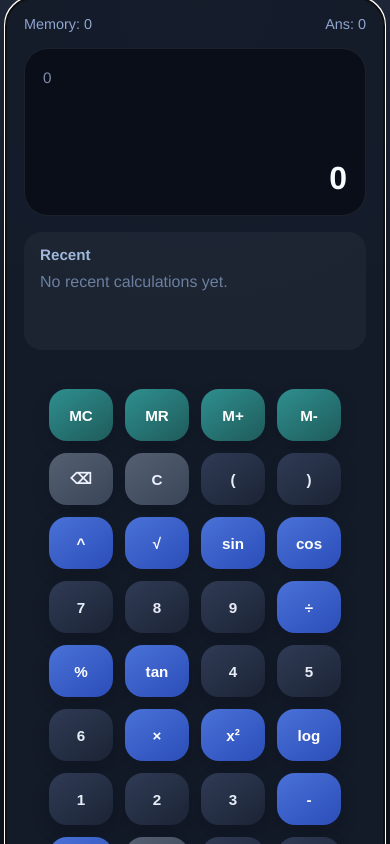
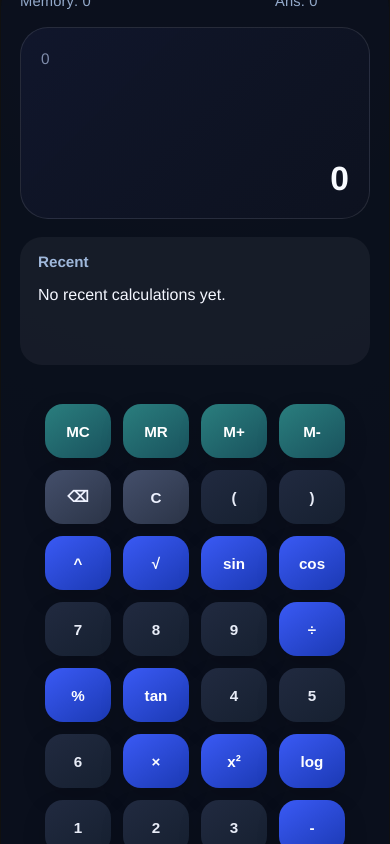
Before and after one commit to uttam-marakana/Calcy, a React (Vite) app: page / in a window 390 px wide. Shown: the top 844 px of the page. Built offline with nearby package versions, Linux system fonts and the light colour scheme.

Commit message:
Modified :: "App.jsx" file

```diff
--- a/src/App.css
+++ b/src/App.css
@@ -1,71 +1,107 @@
 body {
-  background: radial-gradient(circle at top, #283148 0%, #151c28 45%, #0f141d 100%);
+  background: radial-gradient(
+    circle at top,
+    #202537 0%,
+    #111826 48%,
+    #0b1220 100%
+  );
 }
 
 .app-shell {
   min-height: 100vh;
-  padding: 24px;
+  padding: 28px 20px;
   display: flex;
   flex-direction: column;
   align-items: center;
-  color: #f5f7fb;
+  color: #f4f7ff;
 }
 
 .app-header {
   max-width: 760px;
   width: 100%;
-  margin-bottom: 18px;
+  margin-bottom: 24px;
+  display: flex;
+  flex-direction: column;
+  align-items: center;
+  gap: 18px;
   text-align: center;
+}
+
+.logo-card {
+  width: 88px;
+  height: 88px;
+  border-radius: 22px;
+  background: rgba(255, 255, 255, 0.08);
+  border: 1px solid rgba(255, 255, 255, 0.08);
+  display: grid;
+  place-items: center;
+  box-shadow: 0 18px 36px rgba(0, 0, 0, 0.2);
+}
+
+.brand-logo {
+  width: 52px;
+  height: 52px;
+  object-fit: contain;
 }
 
 .eyebrow {
   margin: 0 0 8px;
   color: #8aa0c4;
   text-transform: uppercase;
-  letter-spacing: 0.2em;
-  font-size: 0.8rem;
+  letter-spacing: 0.22em;
+  font-size: 0.82rem;
 }
 
 h1 {
   margin: 0;
-  font-size: clamp(2.4rem, 4vw, 3.8rem);
+  font-size: clamp(2.6rem, 5vw, 4.2rem);
   letter-spacing: -0.04em;
 }
 
 .subtitle {
   margin: 10px auto 0;
   max-width: 640px;
-  color: #c2d0e6;
+  color: #c8d5ef;
   line-height: 1.7;
 }
 
 .calculator {
   width: min(100%, 520px);
-  padding: 22px;
-  border-radius: 28px;
-  background: rgba(20, 28, 42, 0.92);
+  padding: 24px;
+  border-radius: 34px;
+  background: rgba(11, 16, 29, 0.96);
   border: 1px solid rgba(255, 255, 255, 0.08);
-  box-shadow: 0 30px 60px rgba(0, 0, 0, 0.25);
+  box-shadow: 0 38px 70px rgba(0, 0, 0, 0.26);
 }
 
 .calculator-top {
   display: grid;
-  gap: 16px;
+  gap: 18px;
 }
 
 .status-bar {
   display: flex;
   justify-content: space-between;
-  font-size: 0.9rem;
-  color: #8fa4cf;
+  font-size: 0.92rem;
+  color: #94aacb;
+  letter-spacing: 0.01em;
+}
+
+.status-bar span {
+  min-width: 95px;
+  text-align: left;
 }
 
 .display-panel {
-  background: rgba(9, 14, 24, 0.9);
-  border: 1px solid rgba(255, 255, 255, 0.08);
-  border-radius: 24px;
-  padding: 22px 24px;
-  min-height: 130px;
+  background: linear-gradient(
+    135deg,
+    rgba(17, 23, 44, 0.96),
+    rgba(13, 18, 32, 0.98)
+  );
+  border: 1px solid rgba(255, 255, 255, 0.1);
+  border-radius: 28px;
+  padding: 26px 26px 20px;
+  min-height: 150px;
   display: flex;
   flex-direction: column;
   justify-content: space-between;
@@ -73,35 +109,30 @@ h1 {
 
 .small-display {
   color: #7f8cab;
-  font-size: 0.95rem;
+  font-size: 0.96rem;
   line-height: 1.4;
   word-break: break-all;
 }
 
 .large-display {
-  font-size: clamp(2rem, 4vw, 3.2rem);
-  color: #f7fbff;
+  font-size: clamp(2.1rem, 4vw, 3.8rem);
+  color: #f8fbff;
   font-weight: 700;
   text-align: right;
   word-wrap: break-word;
 }
 
 .history-panel {
-  background: rgba(255, 255, 255, 0.04);
-  border-radius: 18px;
-  padding: 14px 16px;
-  min-height: 90px;
+  background: rgba(255, 255, 255, 0.05);
+  border-radius: 22px;
+  padding: 16px 18px;
+  min-height: 96px;
 }
 
 .history-panel h2 {
   margin: 0 0 10px;
   font-size: 0.95rem;
   color: #9fb8db;
-}
-
-.history-empty {
-  margin: 0;
-  color: #6b7f9f;
 }
 
 .history-item {
@@ -131,56 +162,64 @@ button {
   font-size: 1.05rem;
   font-weight: 600;
   cursor: pointer;
-  transition: transform 0.15s ease, box-shadow 0.15s ease, background 0.15s ease;
-  box-shadow: 0 8px 18px rgba(0, 0, 0, 0.16);
+  transition:
+    transform 0.15s ease,
+    box-shadow 0.15s ease,
+    background 0.15s ease;
+  box-shadow: 0 10px 24px rgba(0, 0, 0, 0.14);
 }
 
 button:hover {
   transform: translateY(-1px);
 }
 
+button:focus-visible {
+  outline: 2px solid rgba(255, 255, 255, 0.22);
+  outline-offset: 2px;
+}
+
 .button-standard {
-  background: linear-gradient(145deg, #2f3b55, #1c2435);
+  background: linear-gradient(145deg, #212a40, #162030);
   color: #e8ecf7;
 }
 
 .button-operator {
-  background: linear-gradient(145deg, #4a72d8, #2b4db8);
+  background: linear-gradient(145deg, #3a5af5, #1b39b3);
   color: #ffffff;
 }
 
 .button-action {
-  background: linear-gradient(145deg, #555f72, #3b4558);
+  background: linear-gradient(145deg, #444f6b, #2b3447);
   color: #eef2ff;
 }
 
 .button-memory {
-  background: linear-gradient(145deg, #2f8f8f, #1f5b5b);
+  background: linear-gradient(145deg, #2a7e7e, #19525d);
   color: #ffffff;
 }
 
 .button-equal {
   grid-column: span 1;
-  background: linear-gradient(145deg, #ffd166, #ffb400);
-  color: #1c1c1c;
+  background: linear-gradient(145deg, #ffd466, #ffb400);
+  color: #111111;
 }
 
 @media (max-width: 640px) {
   .calculator {
-    padding: 18px;
+    padding: 20px;
   }
 
   .display-panel {
-    padding: 18px;
+    padding: 20px;
   }
 
   button {
-    min-height: 52px;
+    min-height: 54px;
     font-size: 0.95rem;
   }
 }
 
-@media (max-width: 500px) {
+@media (max-width: 540px) {
   .buttons {
     grid-template-columns: repeat(4, minmax(0, 1fr));
   }
```
